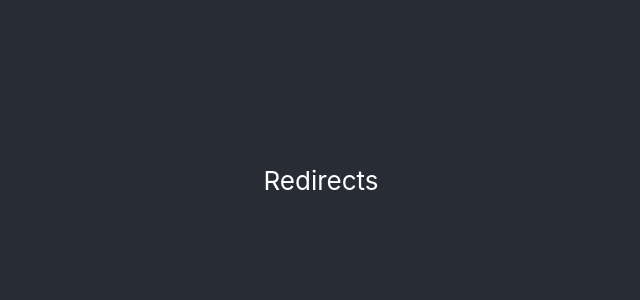
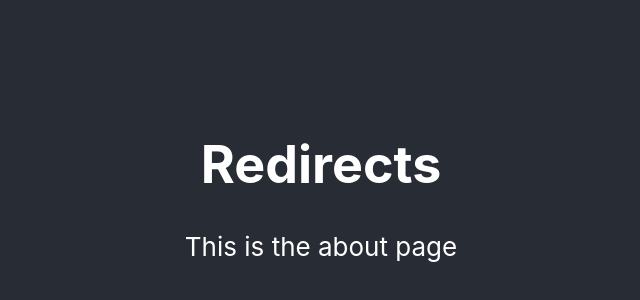
Before and after one commit to MelvinPeepers/cra_redirect_examples, a React (Create React App) app: page /about in a window 1280 px wide. Shown: the part 220-520 px from the top of the page, without its empty margins (319-959 px from the left). Built offline with nearby package versions, Linux system fonts and the light colour scheme.

Commit message:
Added ReactRouter

```diff
--- a/package.json
+++ b/package.json
@@ -8,7 +8,9 @@
     "@testing-library/user-event": "^13.5.0",
     "react": "^17.0.2",
     "react-dom": "^17.0.2",
-    "react-scripts": "5.0.0",
+    "react-router": "^6.2.1",
+    "react-router-dom": "^6.2.1",
+    "react-scripts": "^3.0.1",
     "web-vitals": "^2.1.3"
   },
   "scripts": {
--- a/src/App.js
+++ b/src/App.js
@@ -1,13 +1,22 @@
-
+import React from 'react';
+import { Routes, Route } from 'react-router-dom';
 import './App.css';
+import Home from './Component/Home';
+import About from './Component/About';
+import NotFound from './Component/404';
 
 function App() {
   return (
     <div className="App">
       <header className="App-header">
-        <p>
+        <h1>
           Redirects
-        </p>
+        </h1>
+        <Routes>
+          <Route path="/" element={<Home /> } />
+          <Route path="about" element={<About />} />
+          <Route path="*" element={<NotFound />} />
+        </Routes>
       </header>
     </div>
   );
--- /dev/null
+++ b/src/Component/404.js
@@ -0,0 +1,11 @@
+import React from 'react';
+
+const NotFound = () => {
+    return (
+        <div>
+        <h3>Page Not Found</h3>
+        </div>
+    );
+}
+
+export default NotFound;
--- /dev/null
+++ b/src/Component/About.js
@@ -0,0 +1,11 @@
+import React from 'react';
+
+const About = () => {
+    return (
+        <div>
+            This is the about page
+        </div>
+    );
+}
+
+export default About;
--- /dev/null
+++ b/src/Component/Home.js
@@ -0,0 +1,11 @@
+import React from 'react';
+
+const Home = () => {
+    return (
+        <div>
+            This is the home page
+        </div>
+    );
+}
+
+export default Home;
--- a/src/index.js
+++ b/src/index.js
@@ -1,12 +1,15 @@
 import React from 'react';
 import ReactDOM from 'react-dom';
+import { BrowserRouter } from 'react-router-dom';
+import reportWebVitals from './reportWebVitals';
 import './index.css';
 import App from './App';
-import reportWebVitals from './reportWebVitals';
 
 ReactDOM.render(
   <React.StrictMode>
-    <App />
+    <BrowserRouter>
+      <App />
+    </BrowserRouter>
   </React.StrictMode>,
   document.getElementById('root')
 );
```
Also changed, not shown: 1 other file (tests, documents, lock files or other folders).
